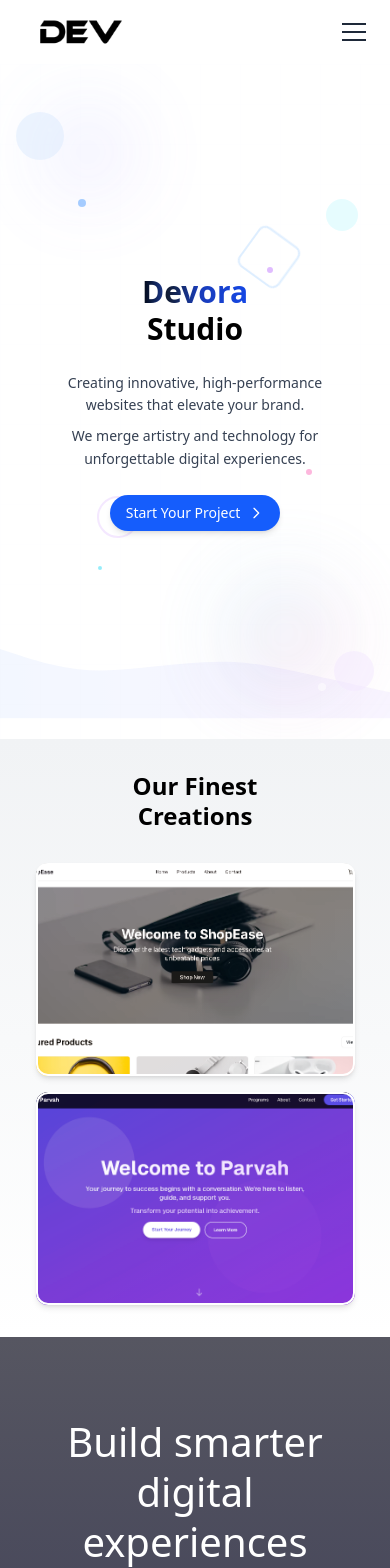
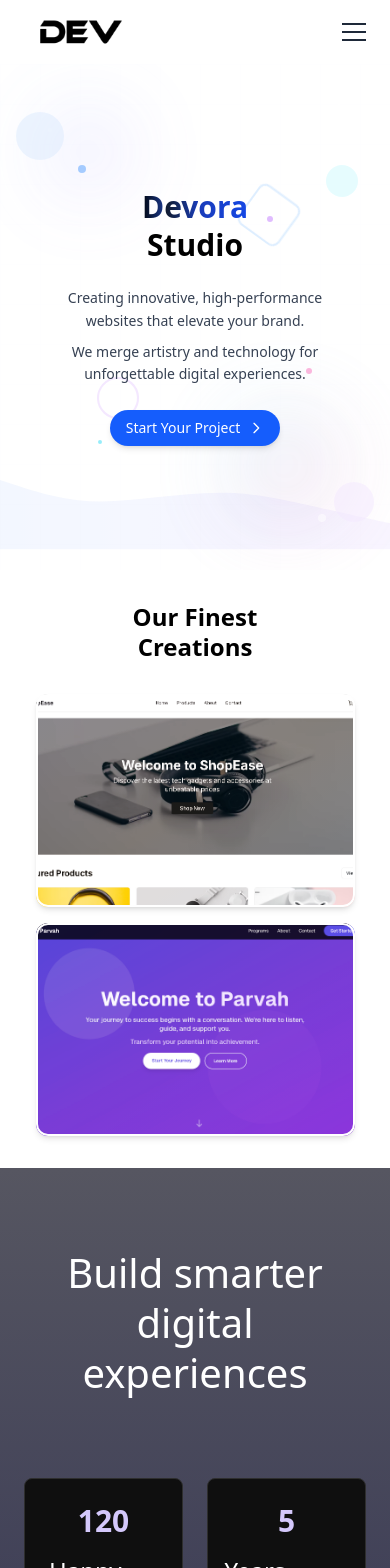
Before and after one commit to TarunGupta2602/Devora, a Next.js app: page / in a window 390 px wide. Shown: the top 1568 px of the page. Built offline with nearby package versions, Linux system fonts and the light colour scheme.

Commit message:
some more more more

```diff
--- a/app/page.js
+++ b/app/page.js
@@ -204,15 +204,8 @@ export default function HomePage() {
 
   return (
     <div>
-      <Head>
-        <title>Devora Studio - Innovative Web Solutions</title>
-        <meta name="description" content="devora Studio delivers cutting-edge, responsive websites tailored to your brand. Elevate your online presence with our creative and technical expertise." />
-        <meta name="keywords" content="web design, web development, responsive websites, devora Studio" />
-        <meta name="viewport" content="width=device-width, initial-scale=1.0" />
-        <script async src="https://pagead2.googlesyndication.com/pagead/js/adsbygoogle.js?client=ca-pub-YOUR_CLIENT_ID" crossOrigin="anonymous"></script>
-      </Head>
 
-      <div className="relative min-h-[80vh] sm:min-h-screen bg-white flex items-center justify-center px-4 sm:px-6 overflow-hidden">
+      <div className="relative min-h-[60vh] sm:min-h-screen bg-white flex items-center justify-center px-4 sm:px-6 overflow-hidden">
         <div className="absolute inset-0 overflow-hidden">
           <div className="absolute top-[20%] left-[20%] w-2 h-2 bg-blue-400 rounded-full animate-pulse opacity-60" style={{ animationDelay: '0s' }}></div>
           <div className="absolute top-[30%] right-[30%] w-1.5 h-1.5 bg-purple-400 rounded-full animate-pulse opacity-50" style={{ animationDelay: '0.5s' }}></div>
@@ -316,7 +309,7 @@ export default function HomePage() {
         <div className="absolute top-[20%] sm:top-[25%] right-8 sm:right-12 w-8 sm:w-10 h-8 sm:h-10 bg-cyan-100 rounded-full opacity-50 animate-pulse" style={{ animationDelay: '2s' }}></div>
       </div>
 
-      <section className="relative py-8 sm:py-12 md:py-16 lg:py-20 bg-gradient-to-b from-[#f1f3f5] to-white overflow-hidden">
+      <section className="relative py-8 sm:py-12 md:py-16 lg:py-20 bg-gradient-to-b from-white to-white overflow-hidden">
         <motion.div
           className="text-center mb-8 sm:mb-12 md:mb-16"
           initial={{ opacity: 0 }}
```
